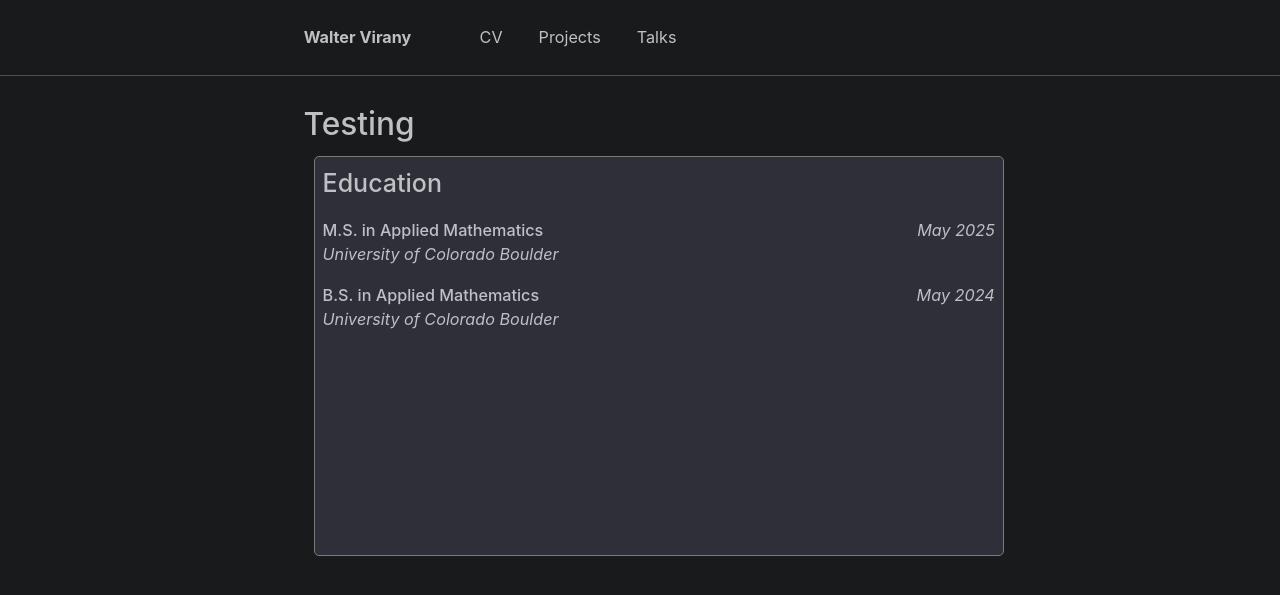
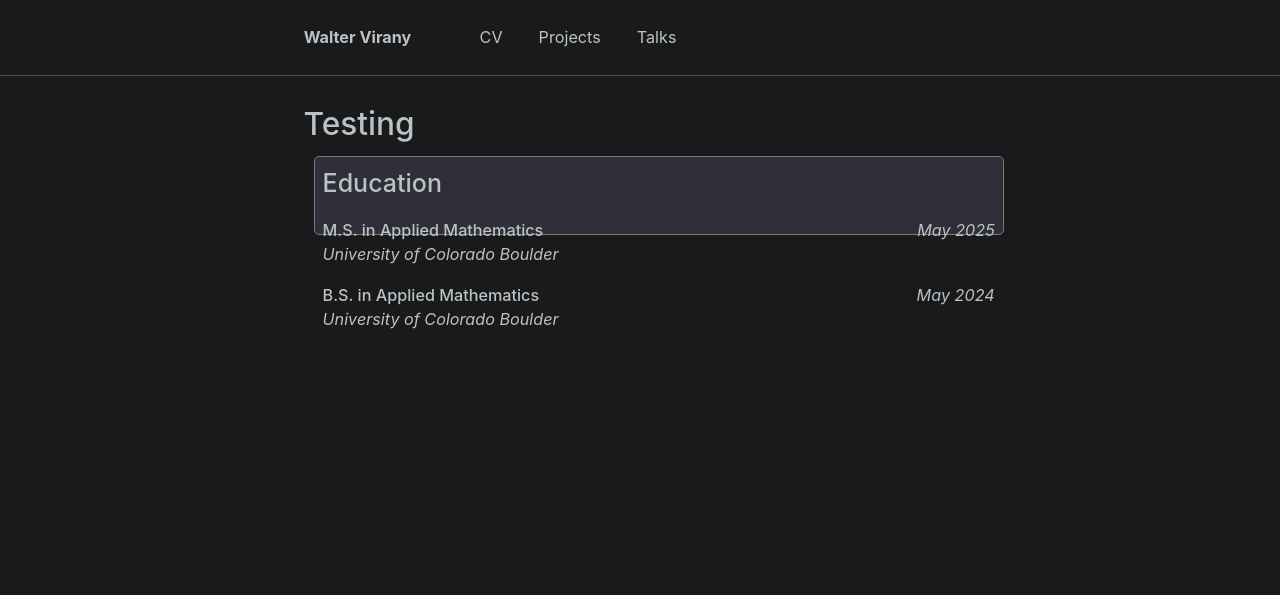
Before and after one commit to wvirany/wvirany.github.io, a Jekyll site: the page built from _pages/test.html, in a window 1280 px wide. Shown: the top 595 px of the page. Built offline with Jekyll 4.4.1, drawn with Linux system fonts in a browser that asks for light colours.

Commit message:
Update test.html

```diff
--- a/_pages/test.html
+++ b/_pages/test.html
@@ -22,7 +22,7 @@ div.cv {
     background-color: rgb(46, 47, 56);
     width: 75%;
     margin: 10px;
-    height: 400px;
+    height: max-content;
 }
 
 .left {
```
